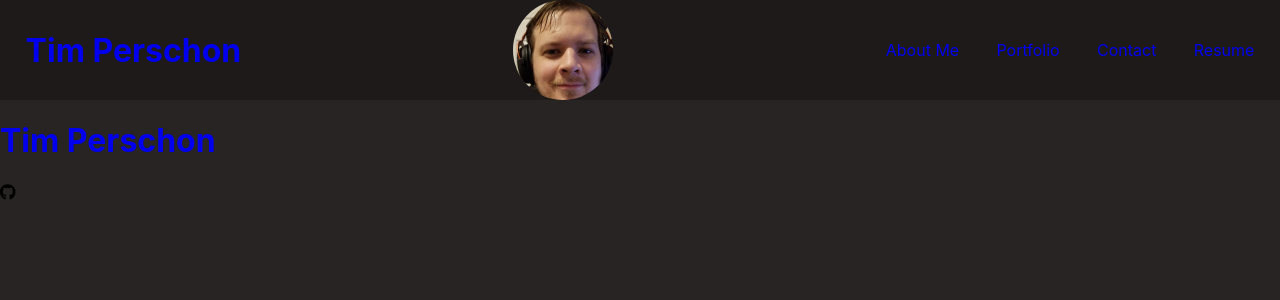
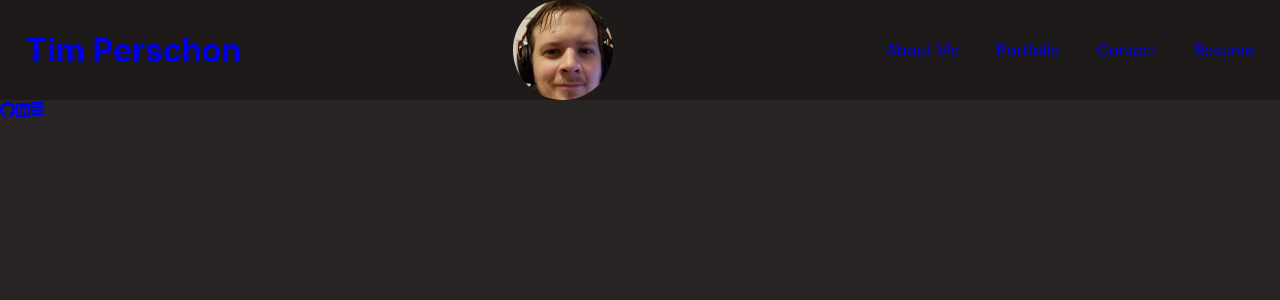
Before and after one commit to tperschon/react-portfolio, a React (Create React App) app: page / in a window 1280 px wide. Shown: the top 300 px of the page. Built offline with nearby package versions, Linux system fonts and the light colour scheme.

Commit message:
Changed links to a tags in footer so they won't be relative

```diff
--- a/src/components/Footer/index.js
+++ b/src/components/Footer/index.js
@@ -1,18 +1,21 @@
 import React from "react";
 import { Link } from "react-router-dom";
 import { FontAwesomeIcon } from '@fortawesome/react-fontawesome';
-import { faGithub } from '@fortawesome/free-brands-svg-icons';
+import { faGithub, faLinkedin, faStackExchange } from '@fortawesome/free-brands-svg-icons';
 
 function Footer() {
     return (
         <footer className="footer">
-            <div className="heading-container">
-                <h1 className="heading">
-                    <Link className="heading-link" to="/">
-                        Tim Perschon
-                    </Link>
-                </h1>
-                <FontAwesomeIcon icon={faGithub} />
+            <div className="footer-container">
+                    <a href="https://github.com/tperschon">
+                        <FontAwesomeIcon icon={faGithub} />
+                    </a>
+                    <a className="footer-link" href="https://www.linkedin.com/in/timothy-perschon-969250237/">
+                        <FontAwesomeIcon icon={faLinkedin} />
+                    </a>
+                    <a className="footer-link" href="https://stackoverflow.com/users/18758369/tperschon">
+                        <FontAwesomeIcon icon={faStackExchange} />
+                    </a>
             </div>
         </footer>
     );
```
